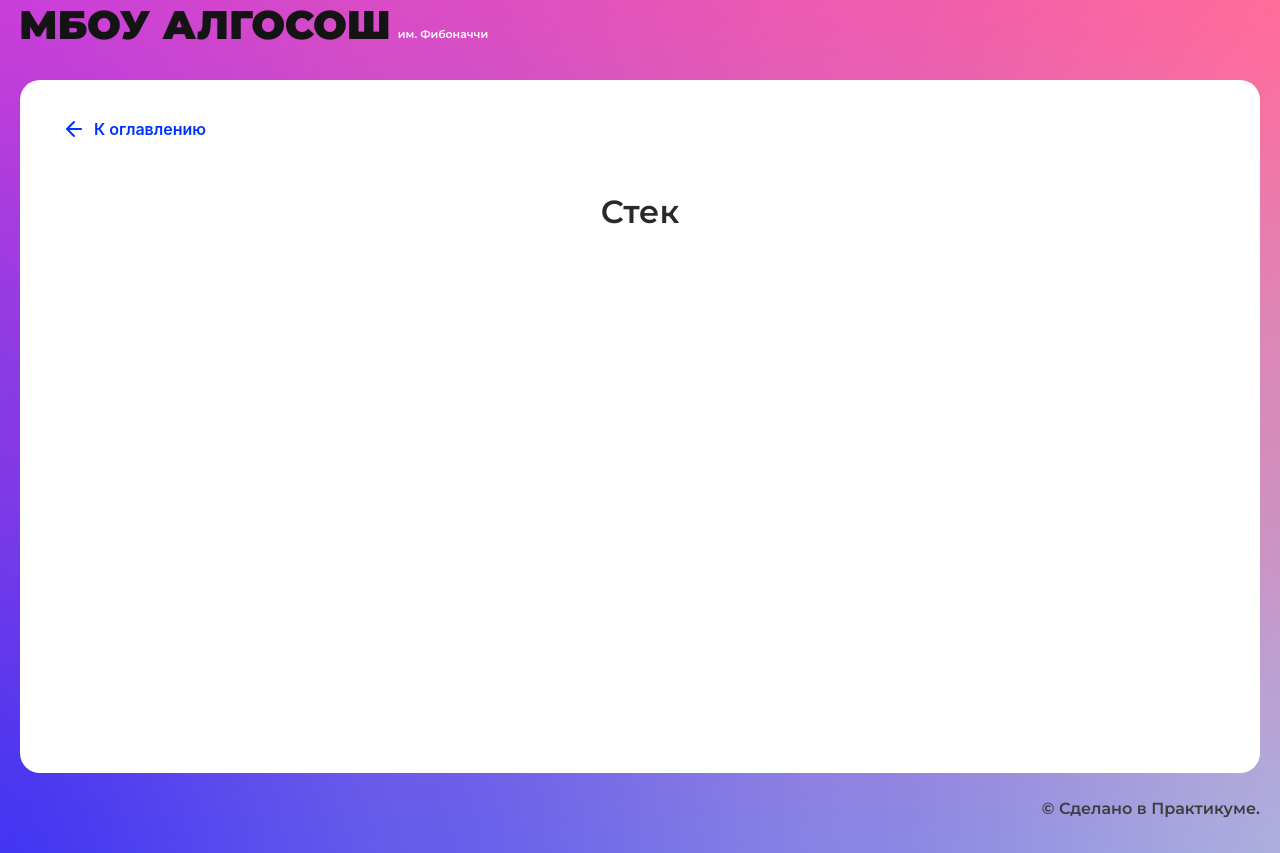
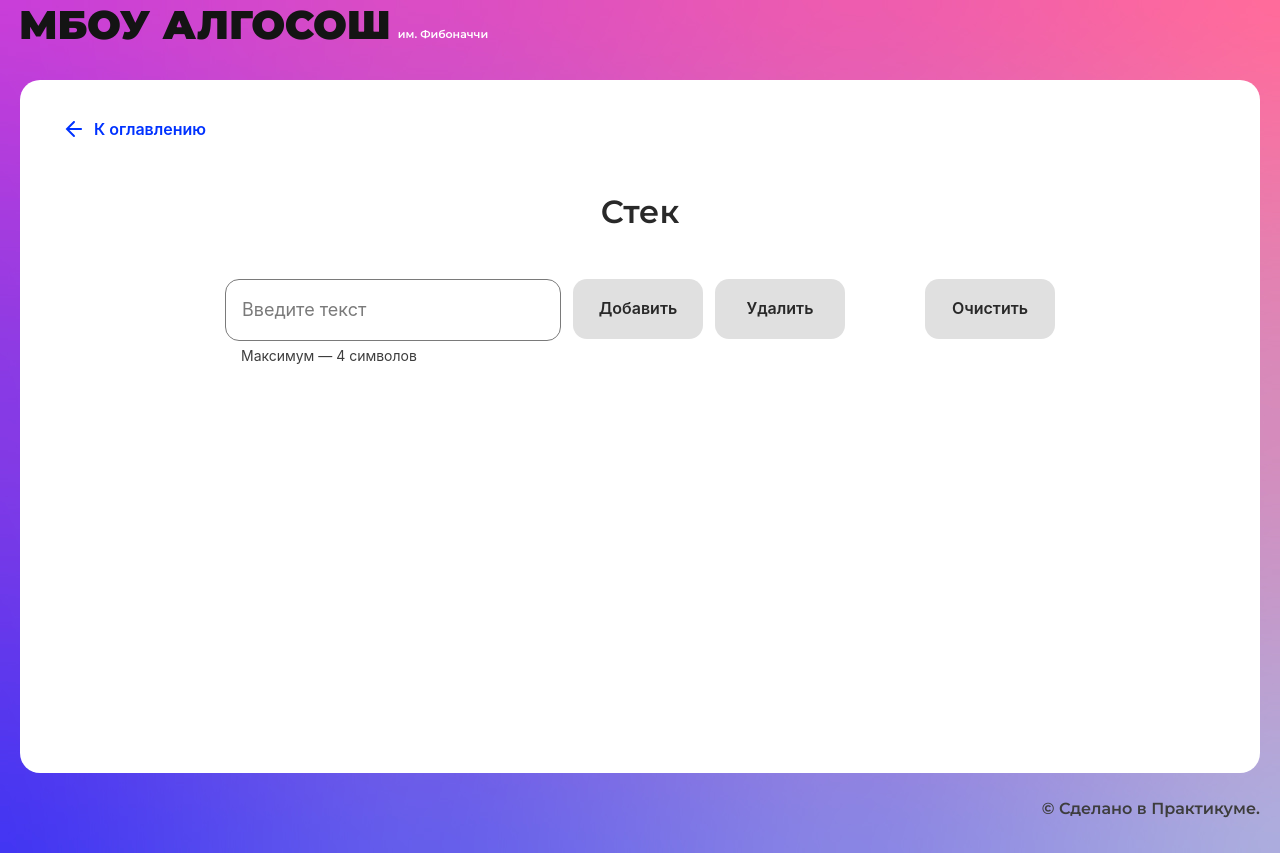
Before and after one commit to marussia1996/Algososh, a React (Create React App) app: page /stack in a window 1280 px wide. Built offline with nearby package versions, Linux system fonts and the light colour scheme.

Commit message:
add stack

```diff
--- /dev/null
+++ b/src/components/stack-page/stack-page.module.css
@@ -0,0 +1,23 @@
+.container{
+    max-width: 830px;
+    display: flex;
+    flex-direction: row;
+    column-gap: 80px;
+    justify-content: center;
+    margin: auto;
+}
+.control{
+    width: 630px;
+    display: flex;
+    flex-direction: row;
+    column-gap: 12px;
+}
+.stack{
+    margin-top: 52px;
+    display: flex;
+    flex-direction: row;
+    justify-content: center;
+    flex-wrap: wrap;
+    column-gap: 16px;
+    row-gap: 55px;
+}
--- a/src/components/stack-page/stack-page.tsx
+++ b/src/components/stack-page/stack-page.tsx
@@ -1,10 +1,75 @@
-import React from "react";
+import React, { FormEvent, useState } from "react";
+import { SHORT_DELAY_IN_MS } from "../../constants/delays";
+import { ElementStates } from "../../types/element-states";
+import { delay } from "../../utils/delay";
+import { Stack } from "../stack/stack";
+import { Button } from "../ui/button/button";
+import { Circle } from "../ui/circle/circle";
+import { Input } from "../ui/input/input";
 import { SolutionLayout } from "../ui/solution-layout/solution-layout";
-
+import styles from './stack-page.module.css'
+type TItem = {
+  value: string;
+  color: ElementStates;
+}
 export const StackPage: React.FC = () => {
+  const [string, setString] = useState<string>('');
+  const [arr, setArr] = useState<TItem[]>([]);
+  //useMemo чтобы кэшировать данные между рендерингами
+  const stack = React.useMemo(() => {
+    return new Stack<TItem>()
+  }, [])
+  const onChange = (e: React.ChangeEvent<HTMLInputElement>)=>{
+    setString(e.target.value);
+  }
+  const handleClick = (e: FormEvent<HTMLFormElement> | React.FormEvent<HTMLButtonElement>) =>{
+    e.preventDefault();
+  }
+  const handlePushItem = async() =>{
+    //кладем в стек значение
+    stack.push({value: string, color: ElementStates.Default});
+    setString('');
+    //узнаем верхушку
+    const top = stack.peak();
+    //изменяем границу круга
+    setArr([...arr, {value: top?.value ? top.value : '', color: ElementStates.Changing}])
+    await delay(SHORT_DELAY_IN_MS);
+    setArr([...arr, {value: top?.value ? top.value : '', color: ElementStates.Default}])
+    await delay(SHORT_DELAY_IN_MS);
+  }
+  const handlePopItem = async() =>{
+    //выделяем цветом верхушку
+    arr[arr.length - 1].color = ElementStates.Changing;
+    setArr([...arr]);
+    await delay(SHORT_DELAY_IN_MS);
+    //достаем из стека
+    stack.pop();
+    //обновляет массив
+    setArr([...stack.getItems()]);
+    await delay(SHORT_DELAY_IN_MS);
+  }
+  const handleClearItems = async() =>{
+    stack.clear();
+    setArr([...stack.getItems()]);
+    await delay(SHORT_DELAY_IN_MS);
+  }
   return (
     <SolutionLayout title="Стек">
-
+      <form className={`${styles.container}`} onSubmit={handlePushItem}>
+        <div className={`${styles.control}`}>
+          <Input value={string} isLimitText={true} maxLength={4} onChange={onChange}/>
+          <Button text="Добавить" type="submit" onClick={handlePushItem} disabled={!string}/>
+          <Button text="Удалить" type="button" onClick={handlePopItem} disabled={stack.getSize() === 0}/>
+        </div>
+        <Button text="Очистить" type="button" onClick={handleClearItems} disabled={stack.getSize() === 0}/>
+      </form>
+      <div className={`${styles.stack}`}>
+        {
+          arr.map((item, index) => {
+            return <Circle letter={item.value} state={item.color} key={index} index={index} head={(stack.getSize() - 1) === index ?'top' : ''}/>
+          })
+        }
+      </div>
     </SolutionLayout>
   );
 };
--- /dev/null
+++ b/src/components/stack/stack.tsx
@@ -0,0 +1,41 @@
+export interface IStack<T> {
+    push: (item: T) => void;
+    pop: () => void;
+    peak: () => T | null;
+    getItems: () => T[];
+    getSize: () => number;
+    clear: () => void;
+  }
+
+  export class Stack<T> implements IStack<T> {
+    private container: T[] = [];
+    //добавние в стек
+    push = (item: T): void => {
+      this.container.push(item)
+    };
+    //извлечение из стека
+    pop = (): void => {
+      this.container.pop()
+    };
+    //узнать какое значение на верхушке стека
+    peak = (): T | null => {
+      if(this.container.length > 0){
+        return this.container[this.container.length -1]
+      }
+      else{
+        return null;
+      }
+    };
+    //получение всех элементов стека
+    getItems = () =>{
+        const arr: T[] | null = [];
+        this.container.forEach((item) =>{
+            arr.push(item);
+        })
+        return arr;
+    }
+    //размер стека
+    getSize = () => this.container.length;
+    //очистка стека
+    clear = () => this.container = [];
+  }
```
